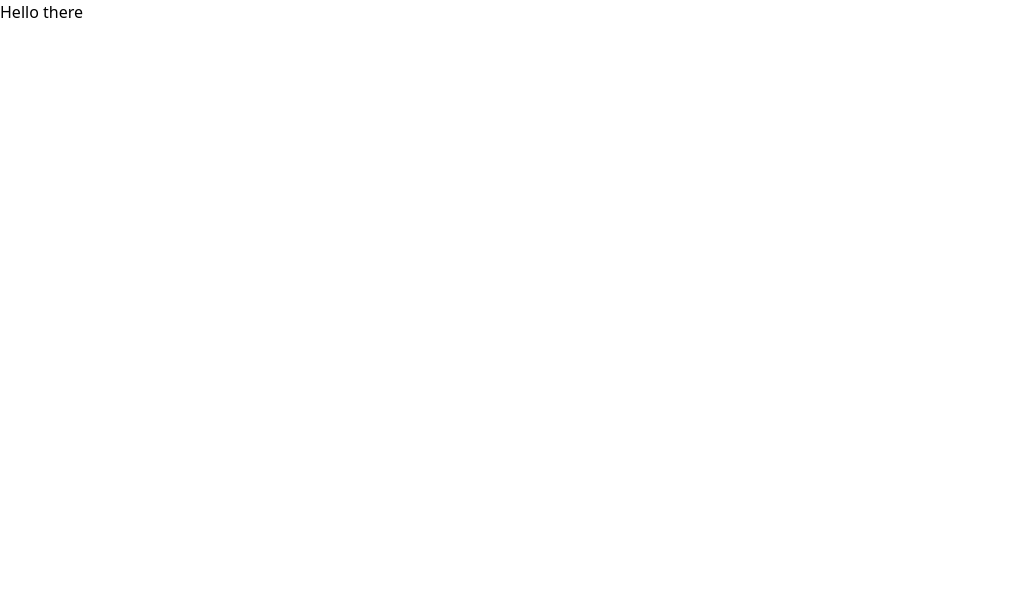
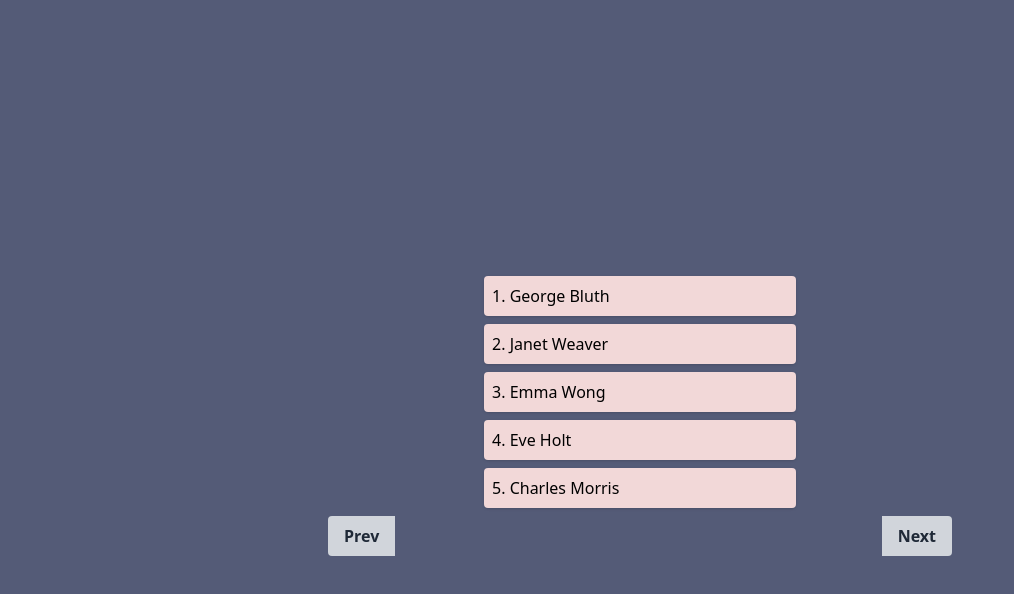
Before and after one commit to 4nur4g/react-redux-api, a Next.js app: page / in a window 1280 px wide. Shown: the top 594 px of the page, without its empty margins (0-1014 px from the left). Built offline with nearby package versions, Linux system fonts and the light colour scheme.

Commit message:
Add redux logic and ui update

```diff
--- a/package.json
+++ b/package.json
@@ -14,6 +14,7 @@
     "@types/react": "18.2.7",
     "@types/react-dom": "18.2.4",
     "autoprefixer": "10.4.14",
+    "axios": "^1.4.0",
     "eslint": "8.41.0",
     "eslint-config-next": "13.4.3",
     "next": "13.4.3",
--- a/pages/index.tsx
+++ b/pages/index.tsx
@@ -1,3 +1,59 @@
+const list = [
+  {
+    id: 1,
+    email: 'george.bluth@reqres.in',
+    first_name: 'George',
+    last_name: 'Bluth',
+    avatar: 'https://reqres.in/img/faces/1-image.jpg',
+  },
+  {
+    id: 2,
+    email: 'janet.weaver@reqres.in',
+    first_name: 'Janet',
+    last_name: 'Weaver',
+    avatar: 'https://reqres.in/img/faces/2-image.jpg',
+  },
+  {
+    id: 3,
+    email: 'emma.wong@reqres.in',
+    first_name: 'Emma',
+    last_name: 'Wong',
+    avatar: 'https://reqres.in/img/faces/3-image.jpg',
+  },
+  {
+    id: 4,
+    email: 'eve.holt@reqres.in',
+    first_name: 'Eve',
+    last_name: 'Holt',
+    avatar: 'https://reqres.in/img/faces/4-image.jpg',
+  },
+  {
+    id: 5,
+    email: 'charles.morris@reqres.in',
+    first_name: 'Charles',
+    last_name: 'Morris',
+    avatar: 'https://reqres.in/img/faces/5-image.jpg',
+  },
+];
+
 export default function Home() {
-  return <h1>Hello there</h1>;
+  return (
+    <div className="flex flex-col h-screen place-content-center">
+      <ul className="w-1/4 self-center">
+        {list.map(item => (
+          <li className=" bg-pinkish mb-2 p-2 rounded shadow" key={item.id}>
+            {`${item.id}.`} {item.first_name} {item.last_name}
+          </li>
+        ))}
+      </ul>
+      <div className="flex w-1/2 justify-between self-center">
+        <button className="bg-gray-300 hover:bg-gray-400 text-gray-800 font-bold py-2 px-4 rounded-l">
+          Prev
+        </button>
+        <button className="bg-gray-300 hover:bg-gray-400 text-gray-800 font-bold py-2 px-4 rounded-r">
+          Next
+        </button>
+      </div>
+    </div>
+  );
 }
--- a/redux/app/store.ts
+++ b/redux/app/store.ts
@@ -1,11 +1,14 @@
-import { configureStore } from '@reduxjs/toolkit'
+import { configureStore } from '@reduxjs/toolkit';
+import userSlice from '@/redux/features/users/userSlice';
 // ...
 
 export const store = configureStore({
-    reducer: {}
-})
+  reducer: {
+    user: userSlice,
+  },
+});
 
 // Infer the `RootState` and `AppDispatch` types from the store itself
-export type RootState = ReturnType<typeof store.getState>
+export type RootState = ReturnType<typeof store.getState>;
 // Inferred type: {posts: PostsState, comments: CommentsState, users: UsersState}
-export type AppDispatch = typeof store.dispatch
+export type AppDispatch = typeof store.dispatch;
--- a/redux/features/users/userSlice.ts
+++ b/redux/features/users/userSlice.ts
@@ -1,37 +1,51 @@
-import { createSlice, PayloadAction } from '@reduxjs/toolkit';
+import { createAsyncThunk, createSlice, PayloadAction } from '@reduxjs/toolkit';
 import type { RootState } from '../../app/store';
+import axios from 'axios';
 
 // Define a type for the slice state
-export interface CounterState {
-  value: number;
+export interface usersState {
+  users: any[];
+  status: string;
+  error: string | null;
 }
 
-// Define the initial state using that type
-const initialState: CounterState = {
-  value: 0,
+const USERS_URL = 'https://reqres.in/api/users?page=1&per_page=5';
+export const fetchPosts = createAsyncThunk('users/fetchUsers', async () => {
+  const response = await axios.get(USERS_URL);
+  return response.data;
+});
+
+const initialState: usersState = {
+  users: [],
+  status: 'idle', //'idle' | 'loading' | 'succeeded' | 'failed'
+  error: null,
 };
 
-export const counterSlice = createSlice({
-  name: 'counter',
-  // `createSlice` will infer the state type from the `initialState` argument
+export const usersSlice = createSlice({
+  name: 'users',
   initialState,
-  reducers: {
-    increment: state => {
-      state.value += 1;
-    },
-    decrement: state => {
-      state.value -= 1;
-    },
-    // Use the PayloadAction type to declare the contents of `action.payload`
-    incrementByAmount: (state, action: PayloadAction<number>) => {
-      state.value += action.payload;
-    },
+  reducers: {},
+  extraReducers(builder) {
+    builder
+      .addCase(fetchPosts.pending, (state, action) => {
+        state.status = 'loading';
+      })
+      .addCase(fetchPosts.fulfilled, (state, action) => {
+        state.status = 'succeeded';
+        state.users = state.users.concat(action.payload);
+      })
+      .addCase(fetchPosts.rejected, (state, action) => {
+        state.status = 'failed';
+        state.error = action.error.message!;
+      });
   },
 });
 
-export const { increment, decrement, incrementByAmount } = counterSlice.actions;
+export const {} = usersSlice.actions;
 
-// Other code such as selectors can use the imported `RootState` type
-export const selectCount = (state: RootState) => state.counter.value;
+export const selectUsers = (state: RootState) => state.user.users;
+export const selectAllUsers = (state: RootState) => state.user.users;
+export const getPostsStatus = (state: RootState) => state.user.status;
+export const getPostsError = (state: RootState) => state.user.error;
 
-export default counterSlice.reducer;
+export default usersSlice.reducer;
--- a/styles/globals.css
+++ b/styles/globals.css
@@ -1,3 +1,7 @@
 @tailwind base;
 @tailwind components;
 @tailwind utilities;
+
+body {
+    @apply p-4 bg-shadeblue
+}
--- a/tailwind.config.js
+++ b/tailwind.config.js
@@ -6,7 +6,15 @@ module.exports = {
     './app/**/*.{js,ts,jsx,tsx,mdx}',
   ],
   theme: {
-    extend: {},
+    extend: {
+      colors: {
+        primary: '#0070f3',
+        deepblue: '#374259',
+        shadeblue: '#545B77',
+        greenish: '#5C8984',
+        pinkish: '#F2D8D8',
+      },
+    },
   },
   plugins: [],
 };
```
Also changed, not shown: 1 other file (tests, documents, lock files or other folders).
